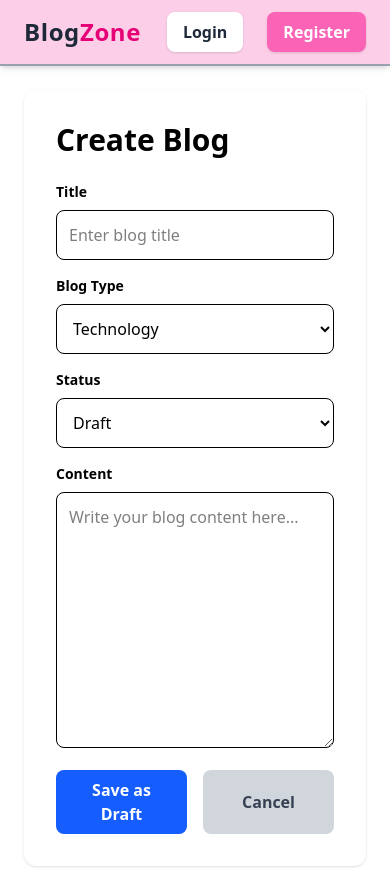
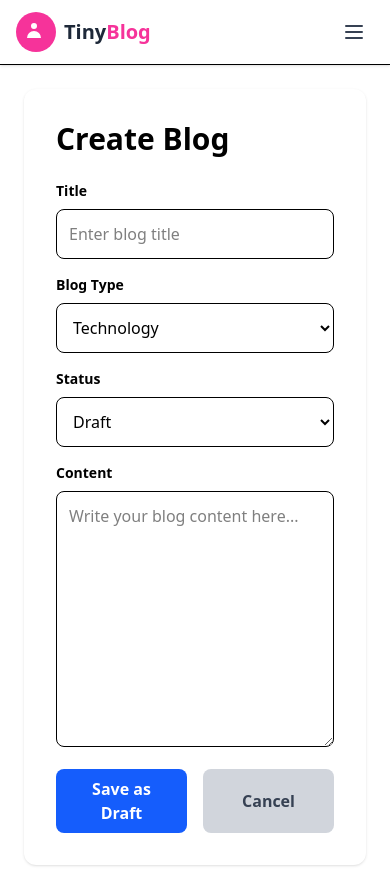
Before and after one commit to vinodnangare/BlogZone, a React (Vite) app in the folder client/: page /create in a window 390 px wide. Built offline with nearby package versions, Linux system fonts and the light colour scheme; no server answers.

Commit message:
feat: Mobile Responsive

```diff
--- a/client/src/components/Navbar.jsx
+++ b/client/src/components/Navbar.jsx
@@ -1,59 +1,104 @@
-import React from 'react';
+import React, { useState } from 'react';
 import '../index.css';
-import { Link } from 'react-router';
+import { Link, useNavigate } from 'react-router-dom';
 
 function Navbar() {
+  const navigate = useNavigate();
+  const [open, setOpen] = useState(false);
+  let user = null;
+  try {
+    const raw = localStorage.getItem('user');
+    user = raw ? JSON.parse(raw) : null;
+  } catch {
+    user = null;
+  }
+
+  const handleLogout = () => {
+    localStorage.removeItem('user');
+    localStorage.removeItem('token');
+    navigate('/login');
+  };
+
   return (
-    <>
-      <nav className="flex justify-between items-center px-6 py-3 bg-pink-200 border-b-2 border-gray-400 shadow-md">
-
-        <h1 className="text-2xl font-bold text-gray-800 tracking-wide">
-          Blog<span className="text-pink-600">Zone</span>
-        </h1>
-
-        {localStorage.getItem("user") ? (
-          <div className="flex gap-6 items-center">
-            Logged in as <span className="font-semibold">{JSON.parse(localStorage.getItem("user")).username}</span>
-            <Link
-              to="/create"
-              className="bg-white hover:bg-pink-100 text-gray-800 font-semibold py-2 px-4 rounded-lg transition-all duration-200 shadow-sm"
-            >
-              Create Blog
-            </Link>
-            <Link to='/login'>
-              <button
-                className="cursor-pointer bg-pink-400 hover:bg-pink-500 text-white font-semibold py-2 px-4 rounded-lg transition-all duration-200 shadow-sm"
-                onClick={() => {
-                  localStorage.removeItem("user");
-                }
-              }
-              >
-                Logout
-              </button>
-
-
+    <header className="w-full bg-white border-b shadow-sm">
+      <div className="max-w-screen-xl mx-auto px-4 sm:px-6 lg:px-8">
+        <div className="flex items-center justify-between h-16">
+          <div className="flex items-center gap-3">
+            <Link to="/" className="flex items-center gap-2">
+              <div className="p-2 bg-pink-500 rounded-full">
+                <svg className="w-6 h-6 text-white" viewBox="0 0 24 24" fill="currentColor">
+                  <path d="M10 9a3 3 0 100-6 3 3 0 000 6zm-7 9a7 7 0 1114 0H3z" />
+                </svg>
+              </div>
+              <span className="text-xl font-bold text-gray-800">Tiny<span className="text-pink-500">Blog</span></span>
             </Link>
           </div>
-        ) : (
 
+          <div className="hidden sm:flex sm:items-center sm:gap-4">
+            <Link to="/blogs" className="text-gray-700 hover:text-pink-500 px-3 py-2 rounded-md text-sm font-medium">Blogs</Link>
+            {!user && (
+              <>
+                <Link to="/login" className="px-3 py-2 rounded-md text-sm font-medium bg-white border hover:bg-pink-50">Login</Link>
+                <Link to="/register" className="px-3 py-2 rounded-md text-sm font-medium bg-pink-500 text-white hover:bg-pink-600">Register</Link>
+              </>
+            )}
+            {user && (
+              <div className="flex items-center gap-3">
+                <span className="text-sm text-gray-700">Hi, <span className="font-semibold">{user.username}</span></span>
+                <Link to="/create" className="px-3 py-2 rounded-md text-sm font-medium bg-white border hover:bg-pink-50">Create</Link>
+                <button onClick={handleLogout} className="px-3 py-2 rounded-md text-sm font-medium bg-pink-500 text-white hover:bg-pink-600">Logout</button>
+              </div>
+            )}
+          </div>
 
-        <div className="flex gap-6">
-          <Link
-            to="/login"
-            className="bg-white hover:bg-pink-100 text-gray-800 font-semibold py-2 px-4 rounded-lg transition-all duration-200 shadow-sm"
-          >
-            Login
-          </Link>
-          <Link
-            to="/register"
-            className="bg-pink-400 hover:bg-pink-500 text-white font-semibold py-2 px-4 rounded-lg transition-all duration-200 shadow-sm"
-          >
-            Register
-          </Link>
+          <div className="sm:hidden">
+            <button onClick={() => setOpen((s) => !s)} aria-expanded={open} aria-controls="mobile-menu" className="p-2 rounded-md focus:outline-none focus:ring-2 focus:ring-pink-400">
+              {open ? (
+                <svg className="w-6 h-6 text-gray-700" viewBox="0 0 24 24" fill="none" stroke="currentColor">
+                  <path strokeLinecap="round" strokeLinejoin="round" strokeWidth="2" d="M6 18L18 6M6 6l12 12" />
+                </svg>
+              ) : (
+                <svg className="w-6 h-6 text-gray-700" viewBox="0 0 24 24" fill="none" stroke="currentColor">
+                  <path strokeLinecap="round" strokeLinejoin="round" strokeWidth="2" d="M4 6h16M4 12h16M4 18h16" />
+                </svg>
+              )}
+            </button>
+          </div>
         </div>
-        )}
-      </nav>
-    </>
+      </div>
+
+      <div id="mobile-menu" className={`${open ? 'block' : 'hidden'} sm:hidden`}>
+        <ul role="menu" aria-label="Mobile menu" className="px-4 pt-4 pb-6 space-y-2 border-t">
+          <li role="none">
+            <Link to="/blogs" role="menuitem" onClick={() => setOpen(false)} className="block px-3 py-2 rounded-md text-base font-medium text-gray-700 hover:bg-pink-50">Blogs</Link>
+          </li>
+          {!user && (
+            <>
+              <li role="none">
+                <Link to="/login" role="menuitem" onClick={() => setOpen(false)} className="block px-3 py-2 rounded-md text-base font-medium text-gray-700 hover:bg-pink-50">Login</Link>
+              </li>
+              <li role="none">
+                <Link to="/register" role="menuitem" onClick={() => setOpen(false)} className="block px-3 py-2 rounded-md text-base font-medium bg-pink-500 text-white hover:bg-pink-600">Register</Link>
+              </li>
+            </>
+          )}
+          {user && (
+            <>
+              <li role="none" className="px-3 py-2">
+                <div className="text-sm text-gray-700">Logged in as</div>
+                <div className="font-semibold text-gray-900">{user.username}</div>
+              </li>
+              <li role="none">
+                <Link to="/create" role="menuitem" onClick={() => setOpen(false)} className="block px-3 py-2 rounded-md text-base font-medium text-gray-700 hover:bg-pink-50">Create Blog</Link>
+              </li>
+              <li role="none">
+                <button role="menuitem" onClick={() => { setOpen(false); handleLogout(); }} className="w-full text-left px-3 py-2 rounded-md text-base font-medium bg-pink-500 text-white hover:bg-pink-600">Logout</button>
+              </li>
+            </>
+          )}
+        </ul>
+      </div>
+    </header>
   );
 }
 
```
